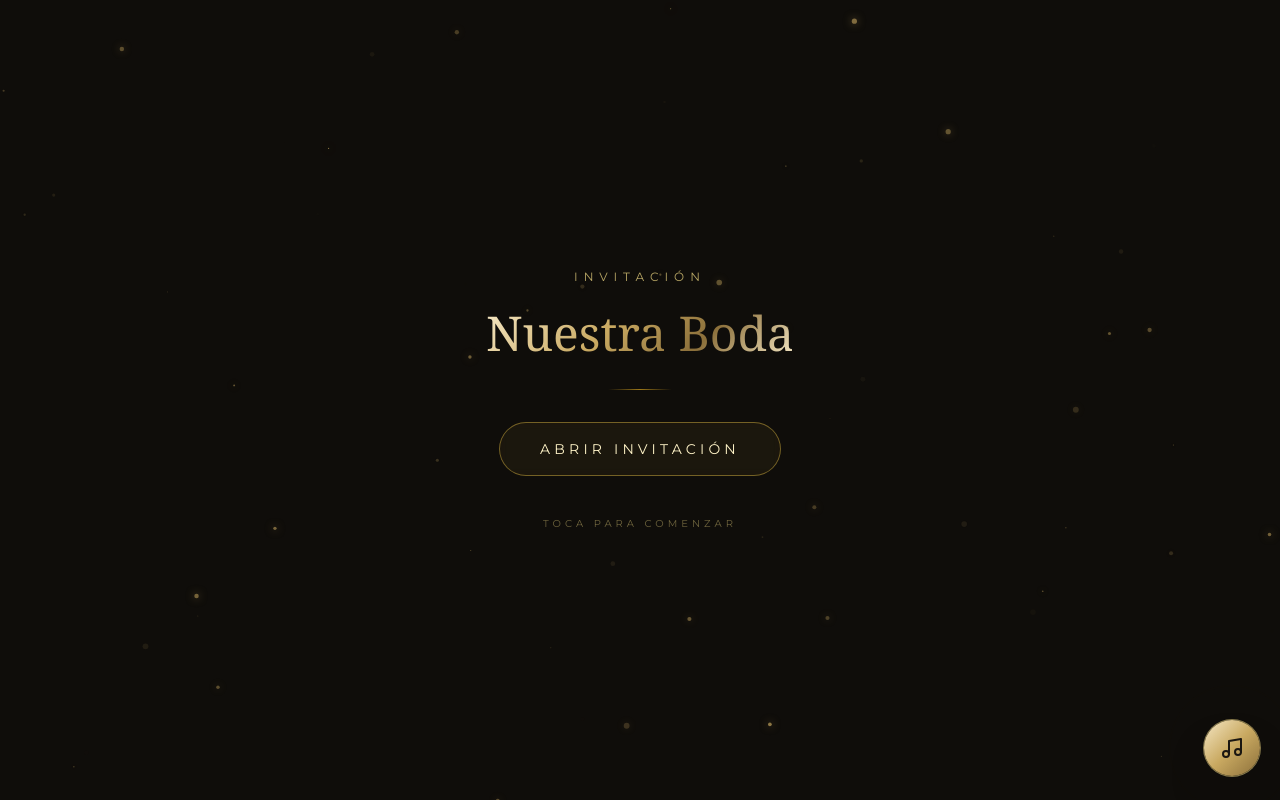
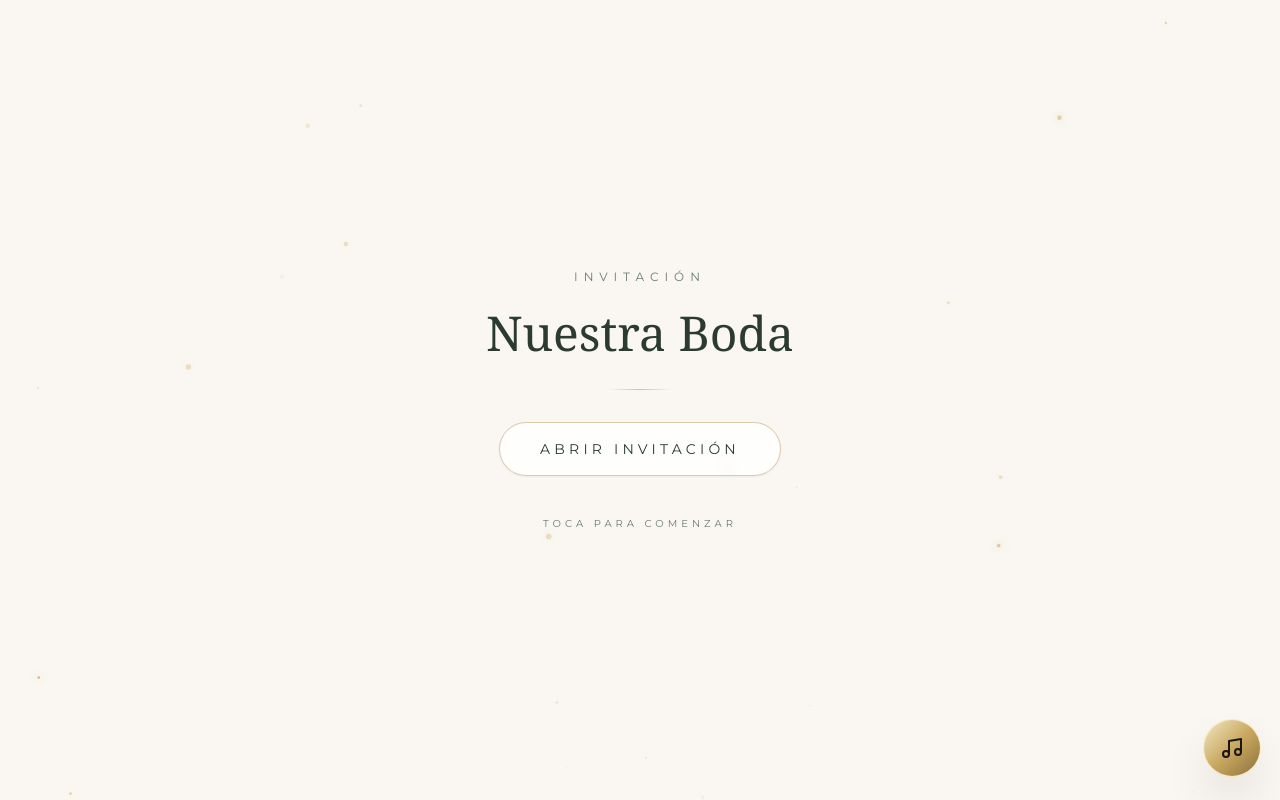
Before and after one commit to Galeano2593/Invitacion-Demo, a React (Vite) app in the folder INVITACION DEMO/xv-joselin-main/project-bolt-sb1-bvjubb3u/project/: page / in a window 1280 px wide. Built offline with nearby package versions, Linux system fonts and the light colour scheme.

Commit message:
Update StartScreen.tsx

```diff
--- a/INVITACION DEMO/xv-joselin-main/project-bolt-sb1-bvjubb3u/project/src/components/StartScreen.tsx
+++ b/INVITACION DEMO/xv-joselin-main/project-bolt-sb1-bvjubb3u/project/src/components/StartScreen.tsx
@@ -29,11 +29,11 @@ export default function StartScreen({ onOpen }: Props) {
 
   return (
     <motion.div
-      className="relative flex min-h-screen flex-col items-center justify-center overflow-hidden bg-[#0f0d0a] px-6 text-center"
+      className="relative flex min-h-screen flex-col items-center justify-center overflow-hidden bg-[#FAF7F2] px-6 text-center text-[#2C3B32]"
       exit={{ opacity: 0 }}
       transition={{ duration: 0.8 }}
     >
-      <GoldenParticles density={70} />
+      <GoldenParticles density={30} />
 
       <AnimatePresence mode="wait">
         {stage === "intro" && !opening && (
@@ -49,7 +49,7 @@ export default function StartScreen({ onOpen }: Props) {
               initial={{ opacity: 0, letterSpacing: "0.1em" }}
               animate={{ opacity: 1, letterSpacing: "0.5em" }}
               transition={{ duration: 1.5, delay: 0.3 }}
-              className="font-sans-lux text-xs uppercase tracking-[0.5em] text-amber-200/70"
+              className="font-sans-lux text-xs uppercase tracking-[0.5em] text-[#6B7C70]"
             >
               Invitación
             </motion.p>
@@ -58,12 +58,12 @@ export default function StartScreen({ onOpen }: Props) {
               initial={{ opacity: 0, scale: 0.9 }}
               animate={{ opacity: 1, scale: 1 }}
               transition={{ duration: 1.2, delay: 0.5, ease: "easeOut" }}
-              className="mt-6 font-serif text-4xl font-light text-gold-gradient sm:text-5xl"
+              className="mt-6 font-serif text-4xl font-light text-[#2C3B32] sm:text-5xl"
             >
               Nuestra Boda
             </motion.h1>
 
-            <div className="mx-auto my-8 h-px w-16 bg-gradient-to-r from-transparent via-amber-400/60 to-transparent" />
+            <div className="mx-auto my-8 h-px w-16 bg-gradient-to-r from-transparent via-[#B8975A]/60 to-transparent" />
 
             <motion.button
               onClick={handleStart}
@@ -72,17 +72,17 @@ export default function StartScreen({ onOpen }: Props) {
               transition={{ duration: 1, delay: 1 }}
               whileHover={{ scale: 1.05 }}
               whileTap={{ scale: 0.97 }}
-              className="group relative overflow-hidden rounded-full border border-amber-300/40 bg-amber-300/5 px-10 py-4 font-sans-lux text-sm uppercase tracking-[0.3em] text-amber-100 backdrop-blur-sm transition"
+              className="group relative overflow-hidden rounded-full border border-[#B8975A]/50 bg-white/80 px-10 py-4 font-sans-lux text-sm uppercase tracking-[0.3em] text-[#2C3B32] shadow-sm backdrop-blur-sm transition hover:bg-[#B8975A] hover:text-white"
             >
               <span className="relative z-10">Abrir Invitación</span>
-              <span className="absolute inset-0 -translate-x-full bg-gradient-to-r from-transparent via-amber-300/20 to-transparent transition-transform duration-700 group-hover:translate-x-full" />
+              <span className="absolute inset-0 -translate-x-full bg-gradient-to-r from-transparent via-[#B8975A]/20 to-transparent transition-transform duration-700 group-hover:translate-x-full" />
             </motion.button>
 
             <motion.p
               initial={{ opacity: 0 }}
               animate={{ opacity: 1 }}
               transition={{ delay: 1.5, duration: 1 }}
-              className="mt-10 font-sans-lux text-[10px] uppercase tracking-[0.4em] text-amber-200/40"
+              className="mt-10 font-sans-lux text-[10px] uppercase tracking-[0.4em] text-[#6B7C70]"
             >
               Toca para comenzar
             </motion.p>
@@ -109,18 +109,18 @@ function Envelope3D({ opening, onOpen }: { opening: boolean; onOpen: () => void
     >
       <div className="relative h-64 w-80 sm:w-96" style={{ transformStyle: "preserve-3d" }}>
         {/* Cuerpo del sobre */}
-        <div className="absolute bottom-0 left-0 right-0 top-12 rounded-lg bg-gradient-to-b from-[#1a1611] to-[#0f0d0a] shadow-2xl ring-1 ring-amber-300/20" />
+        <div className="absolute bottom-0 left-0 right-0 top-12 rounded-lg bg-gradient-to-b from-[#F3EDE2] to-[#EBE3D3] shadow-2xl ring-1 ring-[#B8975A]/30" />
 
         {/* Carta dentro del sobre */}
         <motion.div
           initial={{ y: 0 }}
           animate={opening ? { y: -180, opacity: 0.3 } : { y: 0 }}
           transition={{ duration: 1.4, ease: "easeInOut" }}
-          className="absolute left-4 right-4 top-6 z-10 rounded-md bg-gradient-to-b from-[#f5efe0] to-[#e8dcc8] p-6 text-center shadow-xl ring-1 ring-amber-400/30"
+          className="absolute left-4 right-4 top-6 z-10 rounded-md bg-white p-6 text-center shadow-md ring-1 ring-[#B8975A]/20"
         >
-          <p className="font-serif text-xl text-[#8b6f3a]">Nuestra Boda</p>
-          <div className="mx-auto my-3 h-px w-10 bg-amber-500/40" />
-          <p className="font-sans-lux text-[10px] uppercase tracking-[0.3em] text-[#8b6f3a]/70">
+          <p className="font-serif text-xl text-[#2C3B32]">Nuestra Boda</p>
+          <div className="mx-auto my-3 h-px w-10 bg-[#B8975A]/50" />
+          <p className="font-sans-lux text-[10px] uppercase tracking-[0.3em] text-[#6B7C70]">
             {eventData.quinceaneraName}
           </p>
         </motion.div>
@@ -137,9 +137,9 @@ function Envelope3D({ opening, onOpen }: { opening: boolean; onOpen: () => void
             width: 0,
             borderLeft: "160px solid transparent",
             borderRight: "160px solid transparent",
-            borderTop: "110px solid #1a1611",
+            borderTop: "110px solid #EBE3D3",
             borderBottom: "none",
-            filter: "drop-shadow(0 -2px 4px rgba(201,169,97,0.2))",
+            filter: "drop-shadow(0 2px 4px rgba(184,151,90,0.15))",
           }}
         >
           <div
@@ -162,7 +162,7 @@ function Envelope3D({ opening, onOpen }: { opening: boolean; onOpen: () => void
             className="absolute left-1/2 top-20 z-30 -translate-x-1/2"
             aria-label="Abrir sobre"
           >
-            <div className="flex h-16 w-16 items-center justify-center rounded-full bg-gold-gradient text-[#1a1611] shadow-lg ring-2 ring-amber-200/40">
+            <div className="flex h-16 w-16 items-center justify-center rounded-full bg-gradient-to-br from-[#D4AF37] via-[#B8975A] to-[#9A7B3E] text-white shadow-lg ring-2 ring-[#B8975A]/40">
               <span className="font-serif text-lg font-bold tracking-tighter">M&A</span>
             </div>
           </motion.button>
```
